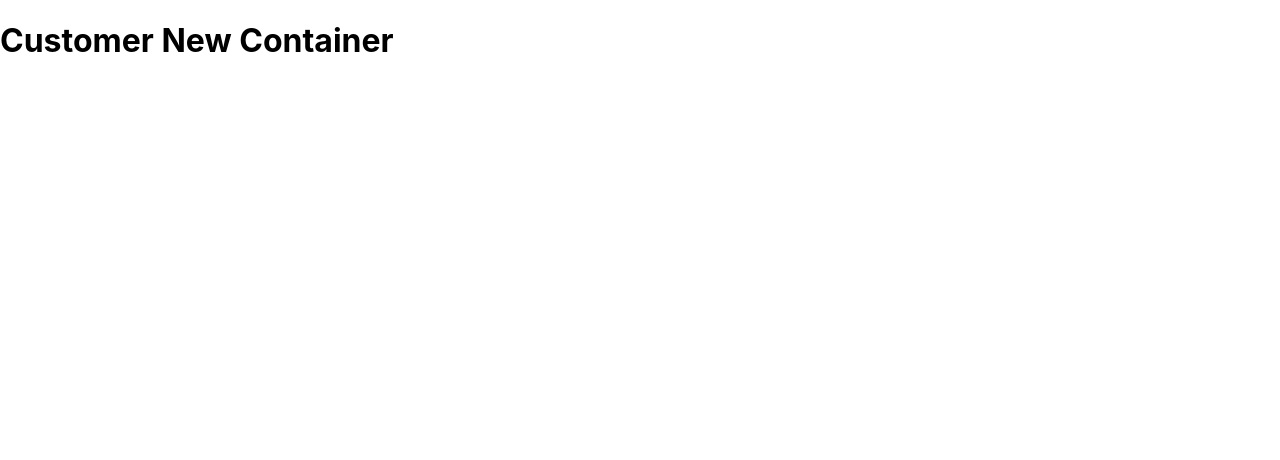
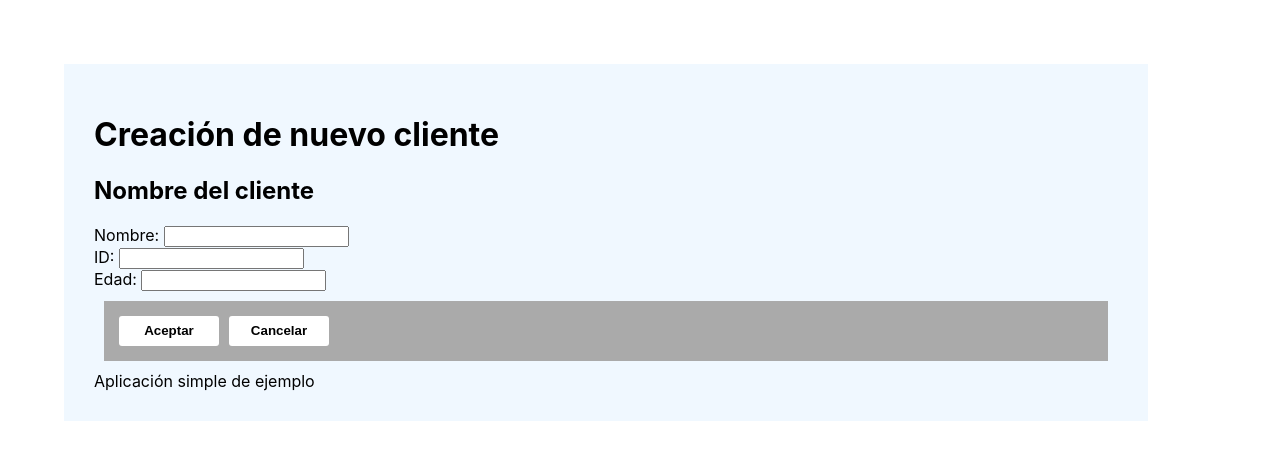
Before and after one commit to walterzambranom/Customer-app, a React (Create React App) app: page /customers/new in a window 1280 px wide. Shown: the top 460 px of the page. Built offline with nearby package versions, Linux system fonts and the light colour scheme.

Commit message:
Actualización creando NewCustomerContainer.js

```diff
--- a/src/App.js
+++ b/src/App.js
@@ -5,6 +5,7 @@ import HomeContainer from './containers/HomeContainer';
 import './App.css';
 import CustomersContainer from './containers/CustomersContainer';
 import CustomerContainer from './containers/CustomerContainer';
+import NewCustomerContainer from './containers/NewCustomerContainer';
 
 class App extends Component {
 
@@ -18,7 +19,7 @@ class App extends Component {
 					<Route exact path="/customers" component={CustomersContainer} />
 					<Switch>
 
-						<Route path="/customers/new" component={this.renderCustomerNewContainer} />
+						<Route path="/customers/new" component={NewCustomerContainer} />
 						<Route path="/customers/:dni"
 							render={props => <CustomerContainer dni={props.match.params.dni} />} />
 					</Switch>
--- a/src/components/CustomerEdit.js
+++ b/src/components/CustomerEdit.js
@@ -1,6 +1,7 @@
 import React from 'react';
 import PropTypes from 'prop-types';
 import { reduxForm, Field } from 'redux-form';
+import { Prompt } from 'react-router-dom';
 import { setPropsAsInitial } from './../helpers/setPropsAsInitial';
 import CustomersActions from './CustomersActions';
 
@@ -32,10 +33,10 @@ const MyField = ({ input, meta, type, label, name }) => (
 );
 const toNumber = value => value && Number(value);
 const onlyGrow = (value, previousValue, values) =>
-	value && previousValue && (value > previousValue ? value : previousValue);
+	value && (!previousValue ? value : (value > previousValue ? value : previousValue));
 
 
-const CustomerEdit = ({ name, dni, age, handleSubmit, submitting, onBack }) => {
+const CustomerEdit = ({ name, dni, age, handleSubmit, submitting, onBack, pristine, submitSucceeded }) => {
 	return (
 		<div>
 			<h2>Nombre del cliente</h2>
@@ -61,9 +62,13 @@ const CustomerEdit = ({ name, dni, age, handleSubmit, submitting, onBack }) => {
 					parse={toNumber}
 					normalize={onlyGrow}></Field>
 				<CustomersActions>
-					<button type="submit" disable={submitting}>Aceptar</button>
-					<button onClick={onBack}>Cancelar</button>
+					<button type="submit" disable={pristine || submitting}>Aceptar</button>
+					<button type="button" disable={submitting} onClick={onBack}>Cancelar</button>
 				</CustomersActions>
+				<Prompt
+					when={!pristine && !submitSucceeded}
+					message="Se perderan los datos si continúa"></Prompt>
+
 			</form>
 		</div>
 	);
--- /dev/null
+++ b/src/containers/NewCustomerContainer.js
@@ -0,0 +1,46 @@
+import React, { Component } from 'react';
+import PropTypes from 'prop-types';
+import AppFrame from './../components/AppFrame';
+import CustomerEdit from './../components/CustomerEdit';
+import {connect} from 'react-redux';
+import {withRouter} from 'react-router-dom';
+
+class NewCustomerContainer extends Component {
+
+	handleSubmit =()=>{
+
+	}
+	handleOnSubmitSuccess = () =>{
+
+	}
+	handleOnBack = ()=>{
+		this.props.history.goBack();
+	}
+	renderBody = () => {
+		const newCustomer ={
+			"id":"",
+			"din": "",
+			"name": "",
+			"age": 0
+		};
+		return <CustomerEdit onSubmit={this.handleSubmit}
+				onSubmitSuccess={this.handleOnSubmitSuccess}
+				onBack={this.handleOnBack}/>
+	}
+	render() {
+		return (
+			<div>
+			<AppFrame
+			header={'Creación de nuevo cliente'}
+			body={this.renderBody()}>
+			</AppFrame>
+			</div>
+		);
+	}
+}
+
+NewCustomerContainer.propTypes = {
+
+};
+
+export default withRouter(connect(null,null)(NewCustomerContainer));
```
